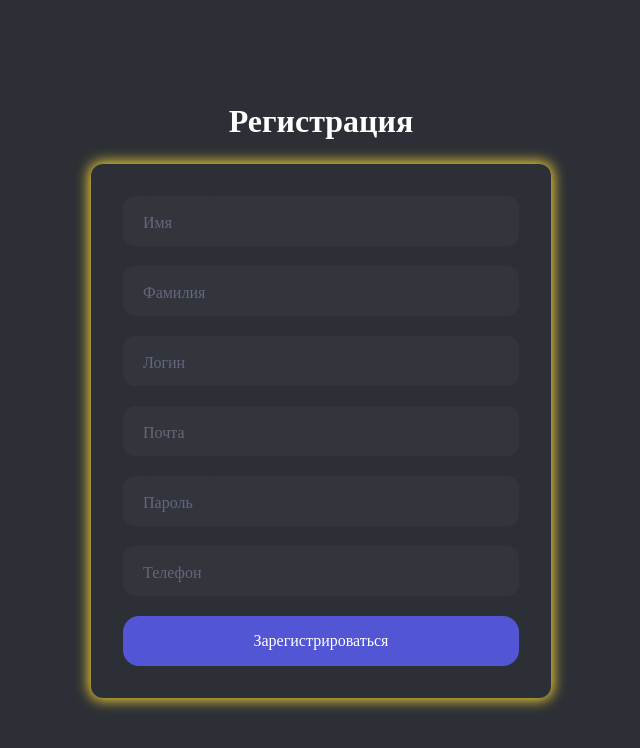
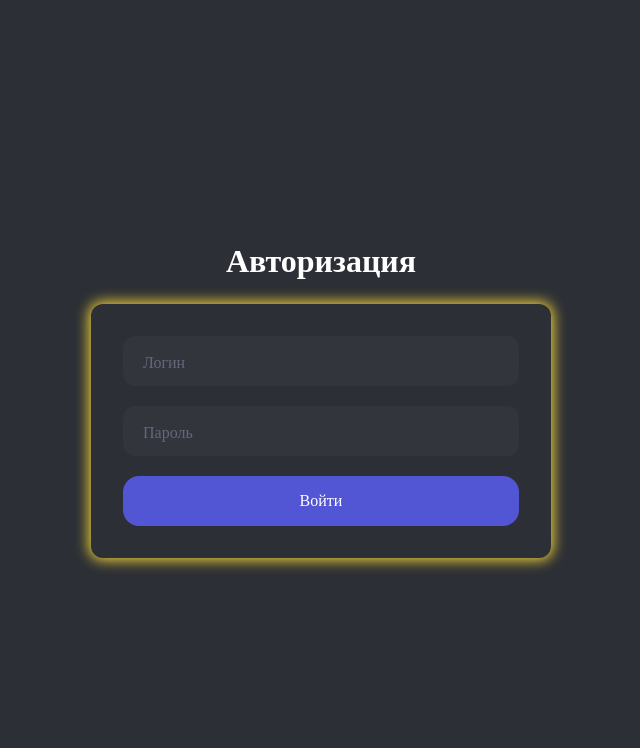
Before and after one commit to Daniil8565/Game, a React (Vite) app in the folder packages/client/: page / in a window 1280 px wide. Shown: the top 748 px of the page, without its empty margins (319-959 px from the left). Built offline with nearby package versions, Linux system fonts and the light colour scheme.

Commit message:
фикс тестов

```diff
--- a/packages/client/src/App.tsx
+++ b/packages/client/src/App.tsx
@@ -1,13 +1,13 @@
-import { useEffect } from 'react'
-import UserData from './Pages/UserData'
+// import { useEffect } from 'react'
+// import UserData from './Pages/UserData'
 import { SigninPage } from './Pages/AuthPages/SigninPage'
-import { SignupPage } from './Pages/AuthPages/SignupPage'
+// import { SignupPage } from './Pages/AuthPages/SignupPage'
 import './App.css'
 
 function App() {
   return (
     <>
-      <SignupPage />
+      <SigninPage />
     </>
   )
 }
```
